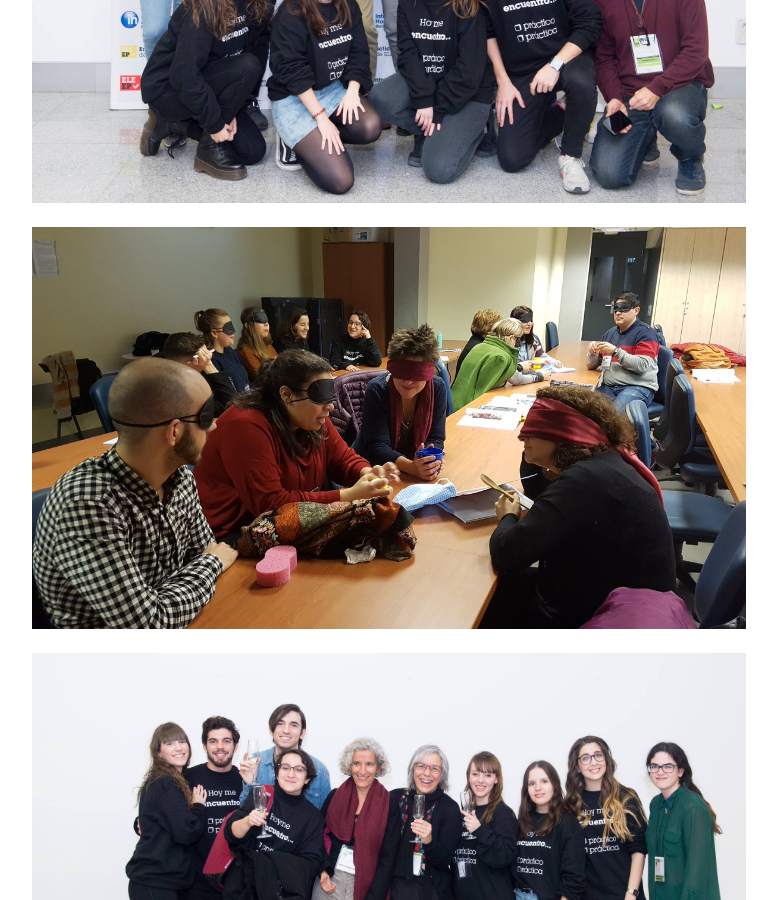
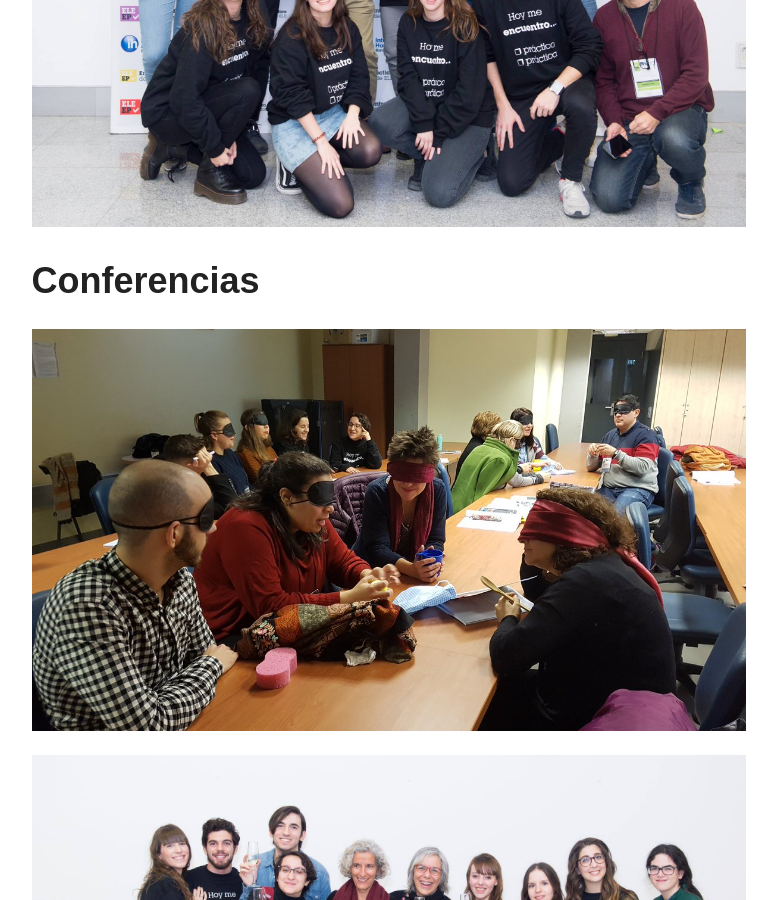
Before and after one commit to immalopez/immalopez.github.io, a Jekyll site: the page built from _posts/blog/2018-12-27-yo-una-joven-padawan.md, in a window 1280 px wide and 900 px high, scrolled down 1396 px. Shown: the whole window, without its empty margins (348-1125 px from the left). Built offline with Jekyll 4.4.1, drawn with Linux system fonts in a browser that asks for light colours; nearby versions of some CDN libraries; comment, search, counter and statistics services are not loaded.

Commit message:
Update 2018-12-27-yo-una-joven-padawan.md

```diff
--- a/_posts/blog/2018-12-27-yo-una-joven-padawan.md
+++ b/_posts/blog/2018-12-27-yo-una-joven-padawan.md
@@ -13,9 +13,15 @@
 
 Los pasados 21 y 22 de diciembre tuve la oportunidad de participar, en calidad de estudiante del <a href=" https://www.ub.edu/portal/web/educacion/masteres-universitarios/-/ensenyament/detallEnsenyament/1060507" target="_blank">Máster de Formación de Profesores de Español como Lengua Extranjera</a> coordinado por la Universidad de Barcelona y la Universidad Pompeu Fabra, por un lado, y de becaria en la <a href="https://www.difusion.com" target="_blank">editorial Difusión</a> (Centro de Investigación y Publicaciones de Idiomas), por el otro, en la organización y realización del <a href="https://www.encuentro-practico.com" target="_blank">**XXVII Encuentro práctico de profesores de ELE en Barcelona**</a>. Tratándose del mayor evento de formación de sus características en Europa, en él se ofrecen a los asistentes conferencias, talleres y experiencias prácticas interactivos, ejecutados por voces con amplia experiencia y reconocimiento en el campo de la enseñanza de segundas lenguas, como, por ejemplo, Neus Figueras (de quien he tenido el placer de ser alumna), José Plácido Ruiz Campillo o Francisco Herrera.
 
-En lo personal, tenía muchas ganas de vivir ese momento, ya que el año pasado una gripe muy oportuna -como todas- me lo impidió. Así pues, hoy os vengo a explicar cómo transcurrieron para mí, una joven _Padawan_ que apenas está iniciando su incursión en la _Orden del ELE_, estas dos jornadas: a qué conferencias asistí, qué talleres y experiencias prácticas escogí y por qué, qué cosas aprendí en ellos, a quién pude conocer a lo largo del (re)encuentro, si mis expectativas se vieron satisfechas, etc. _Stay tuned for this very relevant opinion!_
+En lo personal, tenía muchas ganas de vivir ese momento, ya que el año pasado una gripe muy oportuna -como todas- me lo impidió. Así pues, hoy os vengo a explicar cómo transcurrieron para mí, una joven _Padawan_ que apenas está iniciando su incursión en la _Orden del ELE_, estas dos jornadas: a qué conferencias asistí, qué talleres y experiencias prácticas escogí y por qué, qué cosas aprendí en ellos, a quién pude conocer a lo largo del (re)encuentro, si mis expectativas se vieron satisfechas, etc.
+
+_Stay tuned for this very relevant opinion!_
 
 ![Primera foto grupal](/images/49762984_2075649652458469_5946944892092547072_o.jpg)
+
+# Conferencias
+
+
 
 ![Taller invidentes](/images/DvAupodWsAANBsF.jpg)
 
```
